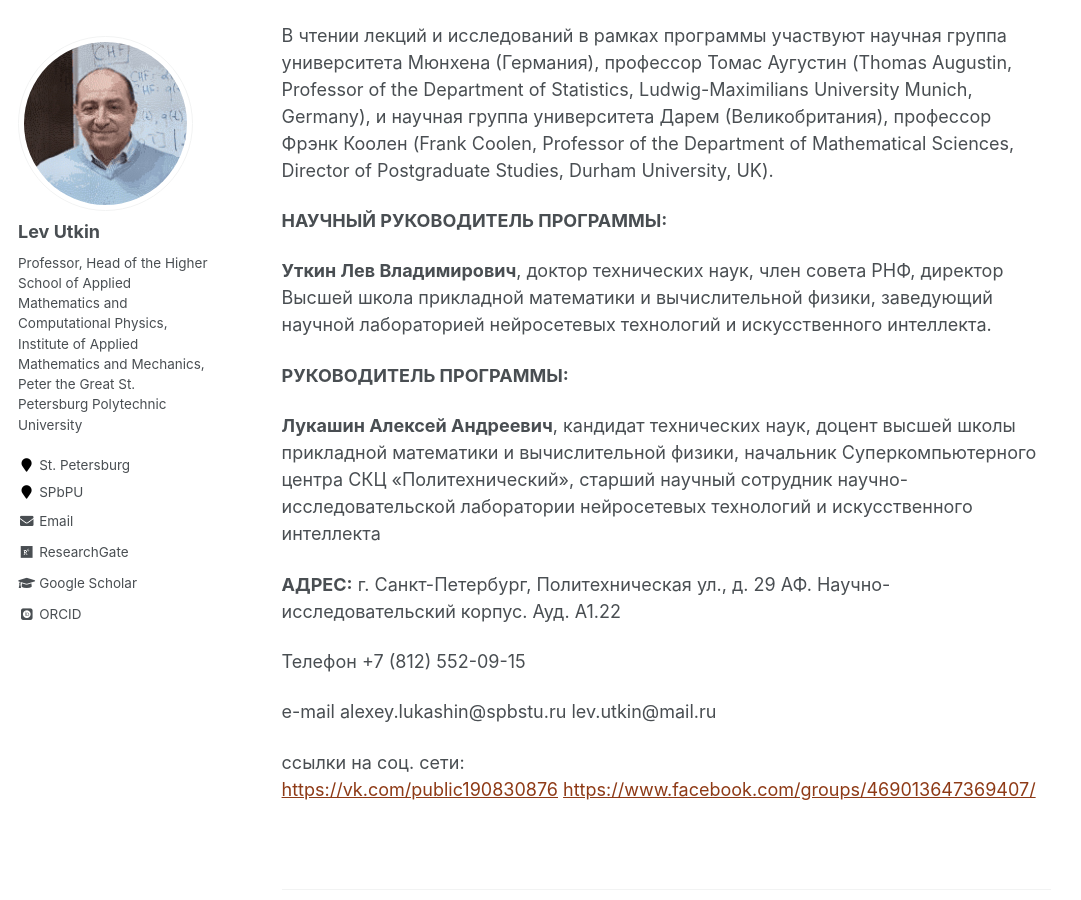
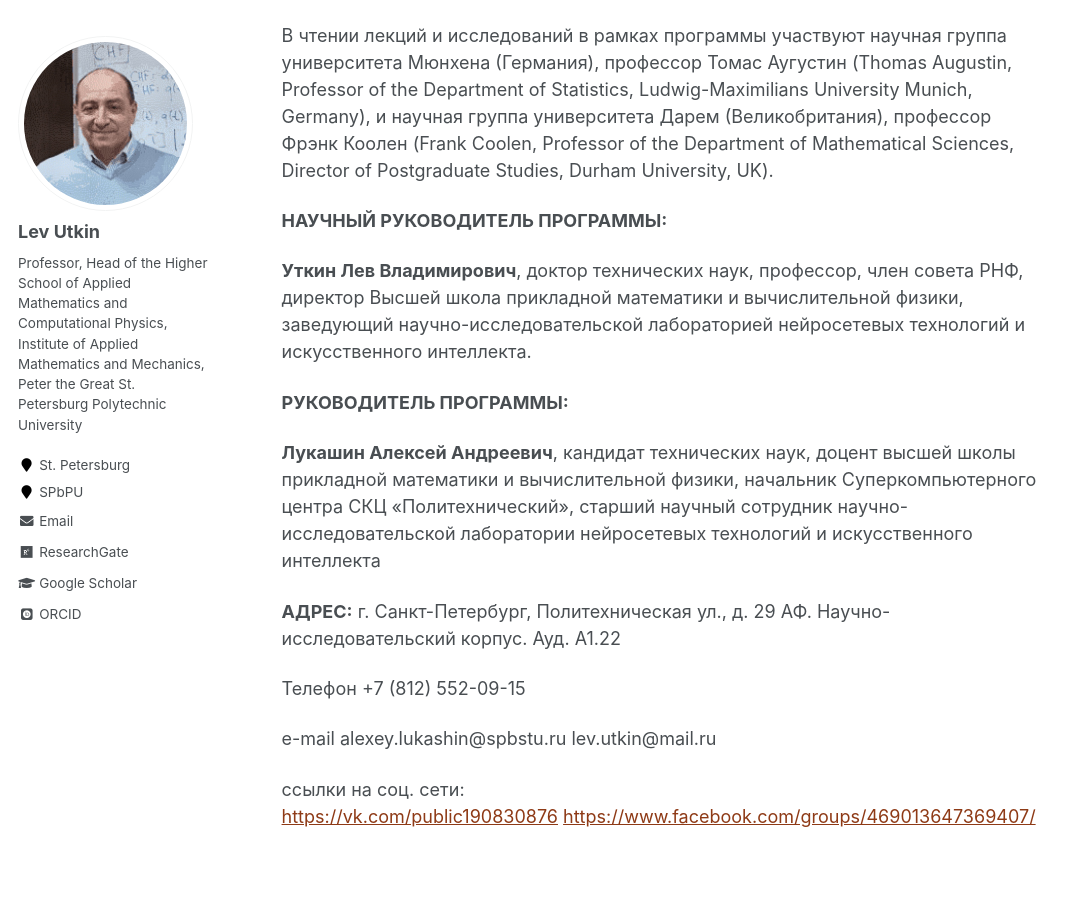
Before and after one commit to levutkin/levutkin.github.io, a Jekyll site: the page built from _teaching/Educat_1.md, in a window 1280 px wide and 900 px high, scrolled down 2666 px. Shown: the whole window, without its empty margins (0-1081 px from the left). Built offline with Jekyll 4.4.1, drawn with Linux system fonts in a browser that asks for light colours; some web fonts are replaced.

Commit message:
Update Educat_1.md

```diff
--- a/_teaching/Educat_1.md
+++ b/_teaching/Educat_1.md
@@ -64,7 +64,7 @@ location: ""
 
 **НАУЧНЫЙ РУКОВОДИТЕЛЬ ПРОГРАММЫ:**
 
-**Уткин Лев Владимирович**, доктор технических наук, член совета РНФ, директор Высшей школа прикладной математики и вычислительной физики, заведующий научной лабораторией нейросетевых технологий и искусственного интеллекта.
+**Уткин Лев Владимирович**, доктор технических наук, профессор, член совета РНФ, директор Высшей школа прикладной математики и вычислительной физики, заведующий научно-исследовательской лабораторией нейросетевых технологий и искусственного интеллекта.
 
 **РУКОВОДИТЕЛЬ ПРОГРАММЫ:**
 
```
